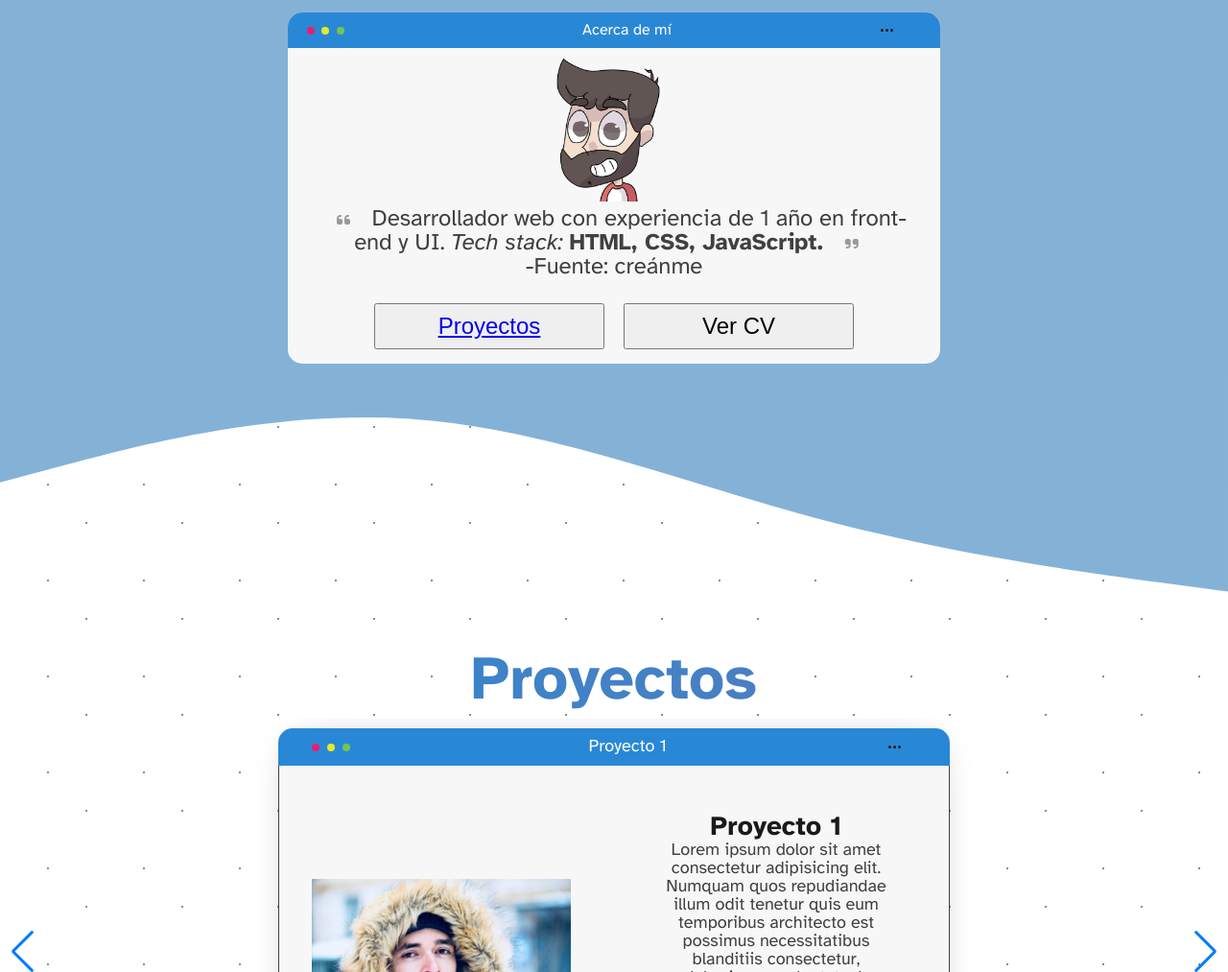
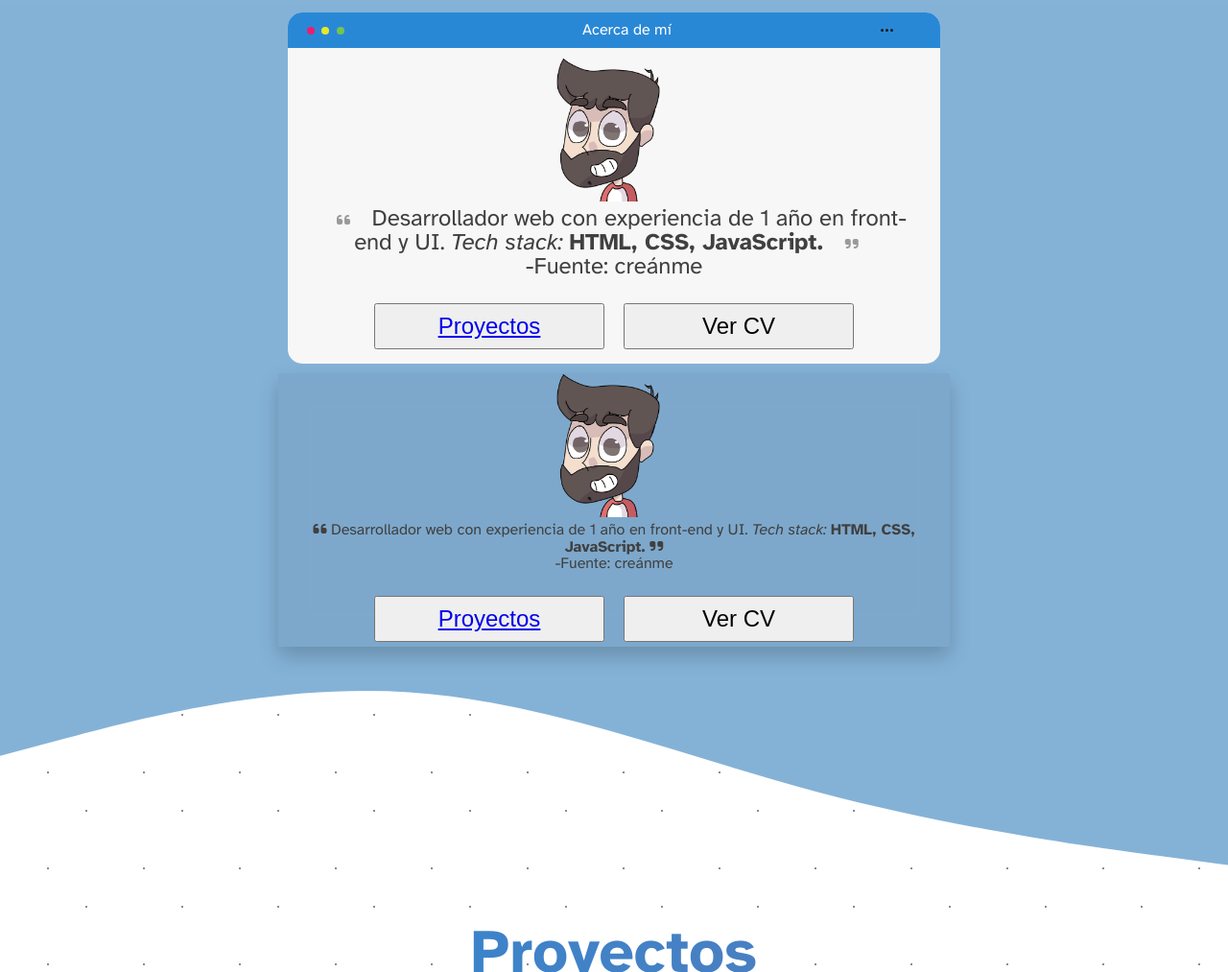
Before and after one commit to lasfi/cv, a plain HTML site: page index.html in a window 1280 px wide. Shown: the part 845-1858 px from the top of the page at 96% size. Drawn offline with nearby package versions, Linux system fonts and the light colour scheme.

Commit message:
sin lazy loading

```diff
--- a/index.html
+++ b/index.html
@@ -37,7 +37,7 @@
     </header>
     <section class="hero-wrapper">
       <section class="hero-up">
-        <section class="hero-copy">
+        <section class="hero-copy glass">
           <h3 id="saludo" class="saludo">¡Hola, me dicen lasfito!</h3>
           <h1 id="hook">
             Soy <strong>desarrollador</strong> de páginas y aplicaciones
@@ -78,7 +78,7 @@
           </div>
           <div class="screen-body-acerca">
             <div class="foto-acerca">
-              <img src="./pics/luisMugShot.png" alt="This is me, Lasfito!" loading='lazy' />
+              <img src="./pics/luisMugShot.png" alt="This is me, Lasfito!"  />
             </div>
             <div class="info">
               <i class="fas fa-quote-left"></i> Desarrollador web con
@@ -92,6 +92,22 @@
               ><button>Ver CV</button>
             </div>
           </div>
+        </div>
+      </div>
+      <div class="glass">
+        <div class="foto-acerca">
+          <img src="./pics/luisMugShot.png" alt="This is me, Lasfito!"  />
+        </div>
+        <div class="info">
+          <i class="fas fa-quote-left"></i> Desarrollador web con
+          experiencia de 1 año en front-end y UI. <em>Tech stack:</em>
+          <strong>HTML, CSS, JavaScript.</strong>
+          <i class="fas fa-quote-right"></i>
+          <p>-Fuente: creánme</p>
+        </div>
+        <div class="botones">
+          <button><a href="#proyectos"> Proyectos</a></button
+          ><button>Ver CV</button>
         </div>
       </div>
     </div>
@@ -133,7 +149,7 @@
               </div>
               <div class="screen-body-proyectos">
                 <div class="screen-body-item-jr">
-                  <img src="./pics/lasfiNieve.jpg" alt="" loading='lazy' />
+                  <img src="./pics/lasfiNieve.jpg"  />
                 </div>
 
                 <div class="screen-body-item">
@@ -224,7 +240,7 @@
               </div>
               <div class="screen-body-proyectos">
                 <div class="screen-body-item-jr">
-                  <img src="./pics/lasfiNieve.jpg" alt="" loading='lazy' />
+                  <img src="./pics/lasfiNieve.jpg" alt=""  />
                 </div>
 
                 <div class="screen-body-item">
--- a/style/acerca.css
+++ b/style/acerca.css
@@ -58,3 +58,13 @@
 .info {
   text-align: center;
 }
+
+.glass {
+  display: flex;
+  flex-direction: column;
+  background: rgba(0, 0, 0, 0.05);
+  box-shadow: 0 10px 20px rgba(0, 0, 0, 0.2);
+  max-width: 700px;
+  margin: auto;
+  backdrop-filter: blur(15px);
+}
```
